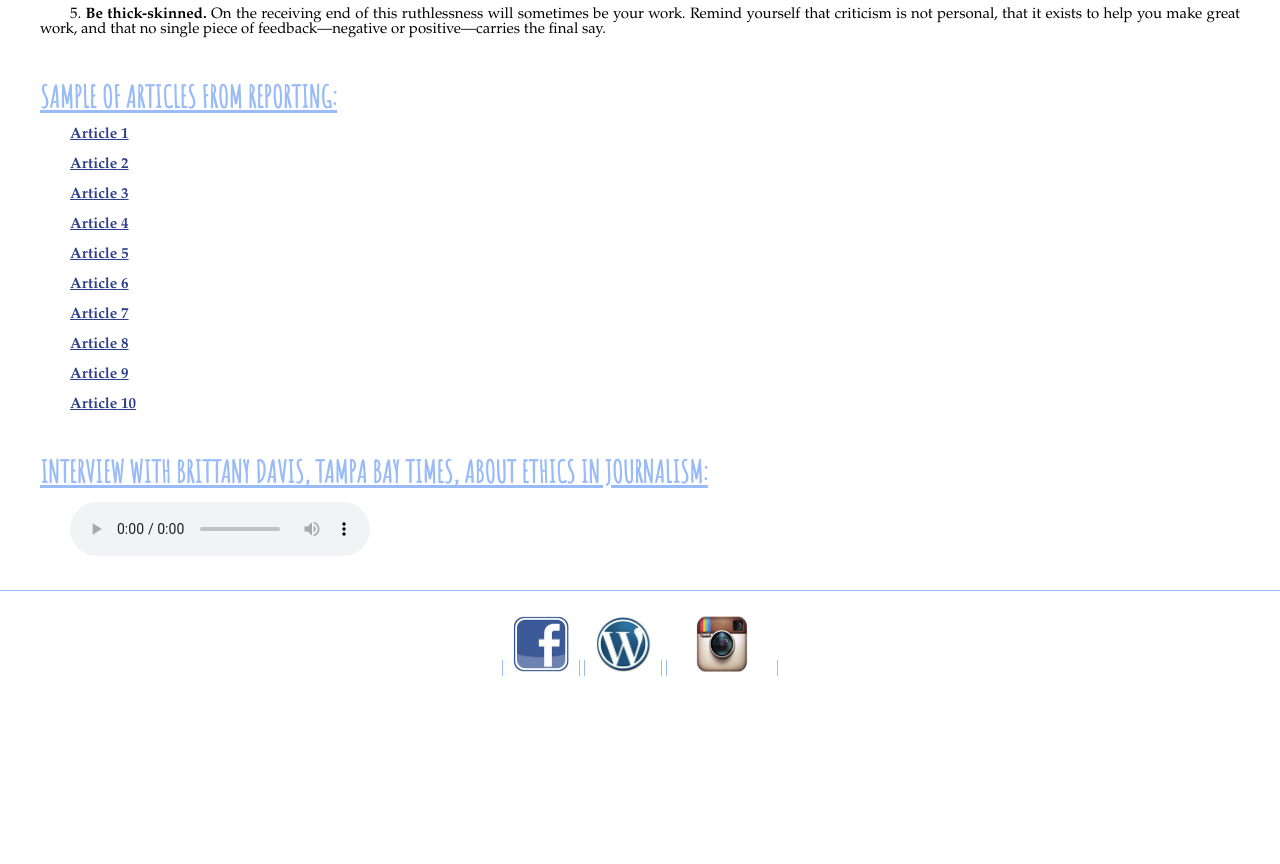
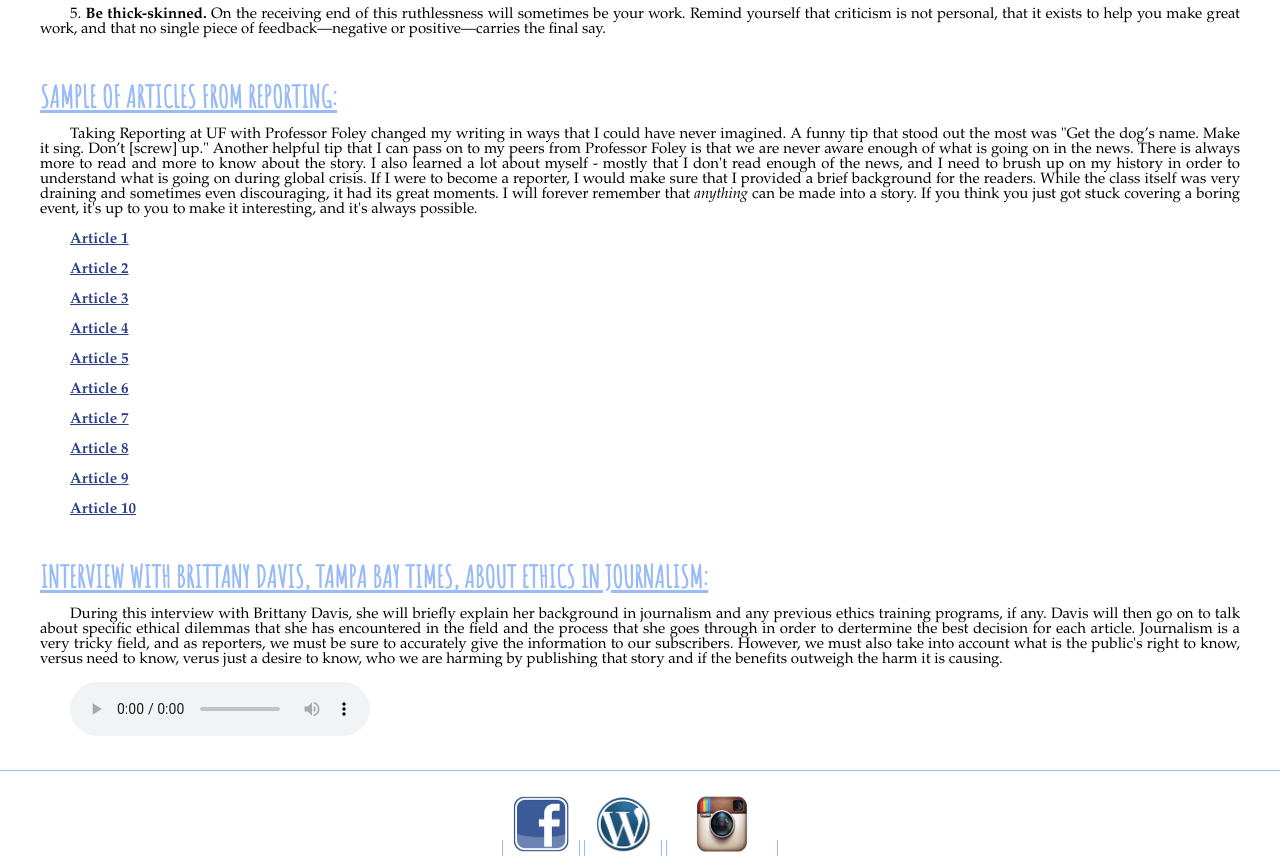
Before and after one commit to mikaneuparth/mikaneuparth.github.io, a plain HTML site: page writing.html in a window 1280 px wide. Shown: the part 620-1484 px from the top of the page. Before the commit the page ends 1331 px from the top, so only its background shows below. Drawn offline with Linux system fonts and the light colour scheme.

Commit message:
writing.html fully complete

```diff
--- a/writing.html
+++ b/writing.html
@@ -55,6 +55,8 @@
     <!-- Clips from Reporting -->
     <h1>SAMPLE OF ARTICLES FROM REPORTING:</h1>
     <br>
+    <p>Taking Reporting at UF with Professor Foley changed my writing in ways that I could have never imagined. A funny tip that stood out the most was "Get the dog’s name. Make it sing. Don’t [screw] up." Another helpful tip that I can pass on to my peers from Professor Foley is that we are never aware enough of what is going on in the news. There is always more to read and more to know about the story. I also learned a lot about myself - mostly that I don't read enough of the news, and I need to brush up on my history in order to understand what is going on during global crisis. If I were to become a reporter, I would make sure that I provided a brief background for the readers. While the class itself was very draining and sometimes even discouraging, it had its great moments. I will forever remember that <i>anything</i> can be made into a story. If you think you just got stuck covering a boring event, it's up to you to make it interesting, and it's always possible.  </p>
+    <br>
     <p><a href="img/outside1.pdf"><b>Article 1</b></a></p>
     <br>
     <p><a href="img/outside2.pdf"><b>Article 2</b></a></p>
@@ -79,6 +81,8 @@
     <!-- Interview with Brittany Davis. PLEASE NOTE: This interview was done to recieve credit for my journalism ethics class JOU4700 this semester and I'm not trying to gain double credit. This is not the interview I wish to use for credit for this project, I just thought it was a useful addition to my webite. -->
     <h1>INTERVIEW WITH BRITTANY DAVIS, TAMPA BAY TIMES, ABOUT ETHICS IN JOURNALISM:</h1>
     <br>
+    <p>During this interview with Brittany Davis, she will briefly explain her background in journalism and any previous ethics training programs, if any. Davis will then go on to talk about specific ethical dilemmas that she has encountered in the field and the process that she goes through in order to dertermine the best decision for each article. Journalism is a very tricky field, and as reporters, we must be sure to accurately give the information to our subscribers. However, we must also take into account what is the public's right to know, versus need to know, verus just a desire to know, who we are harming by publishing that story and if the benefits outweigh the harm it is causing.</p>
+    <br>
     <p><audio tabindex="0" controls="controls"> <source src="audio/bdavis.mp3" type="audio/mp3" />
 <source src="audio/bdavis.ogg" type="audio/ogg" /> </audio></p>
     </article>
```
Also changed, not shown: contact.html (+1 -1 lines).
